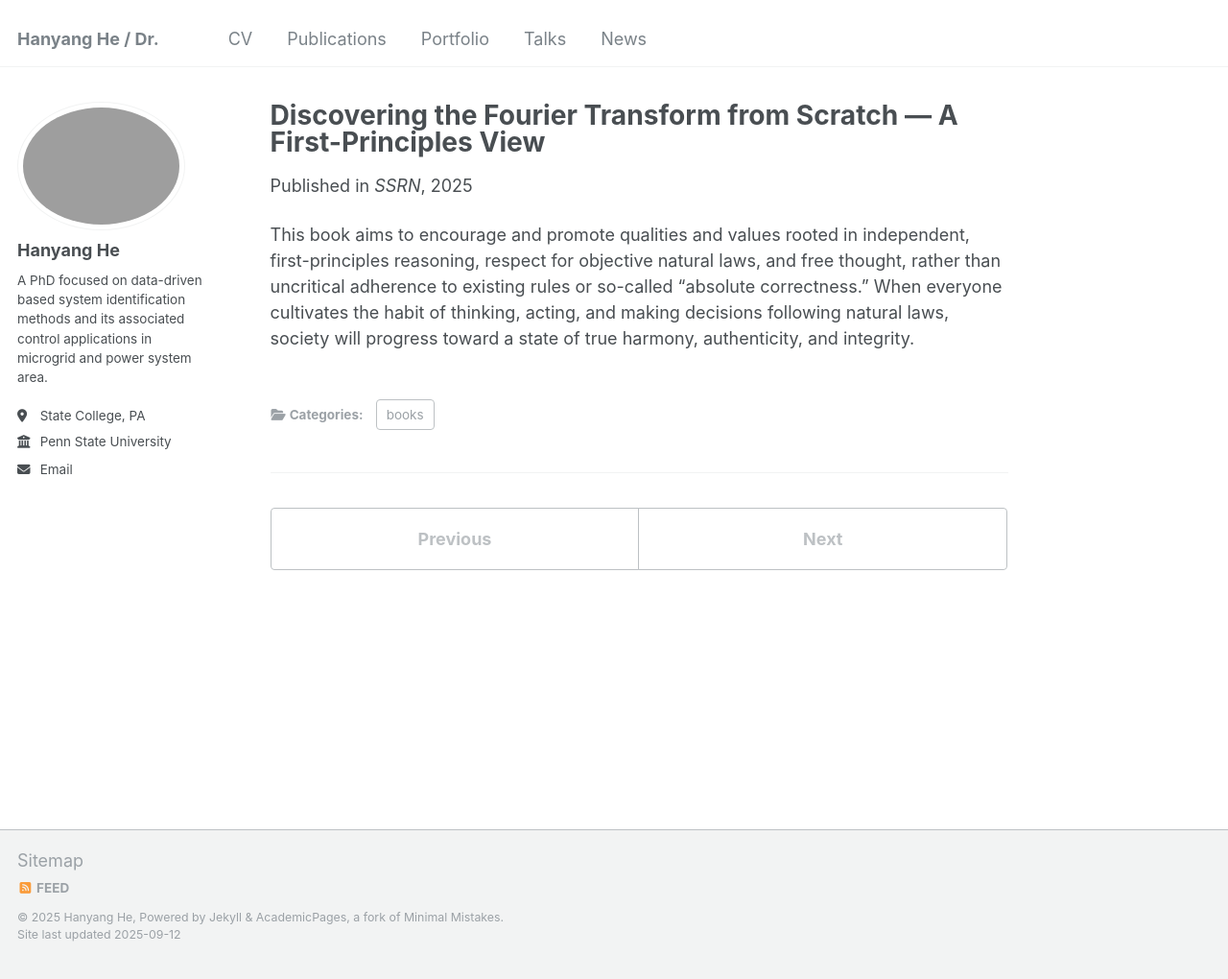
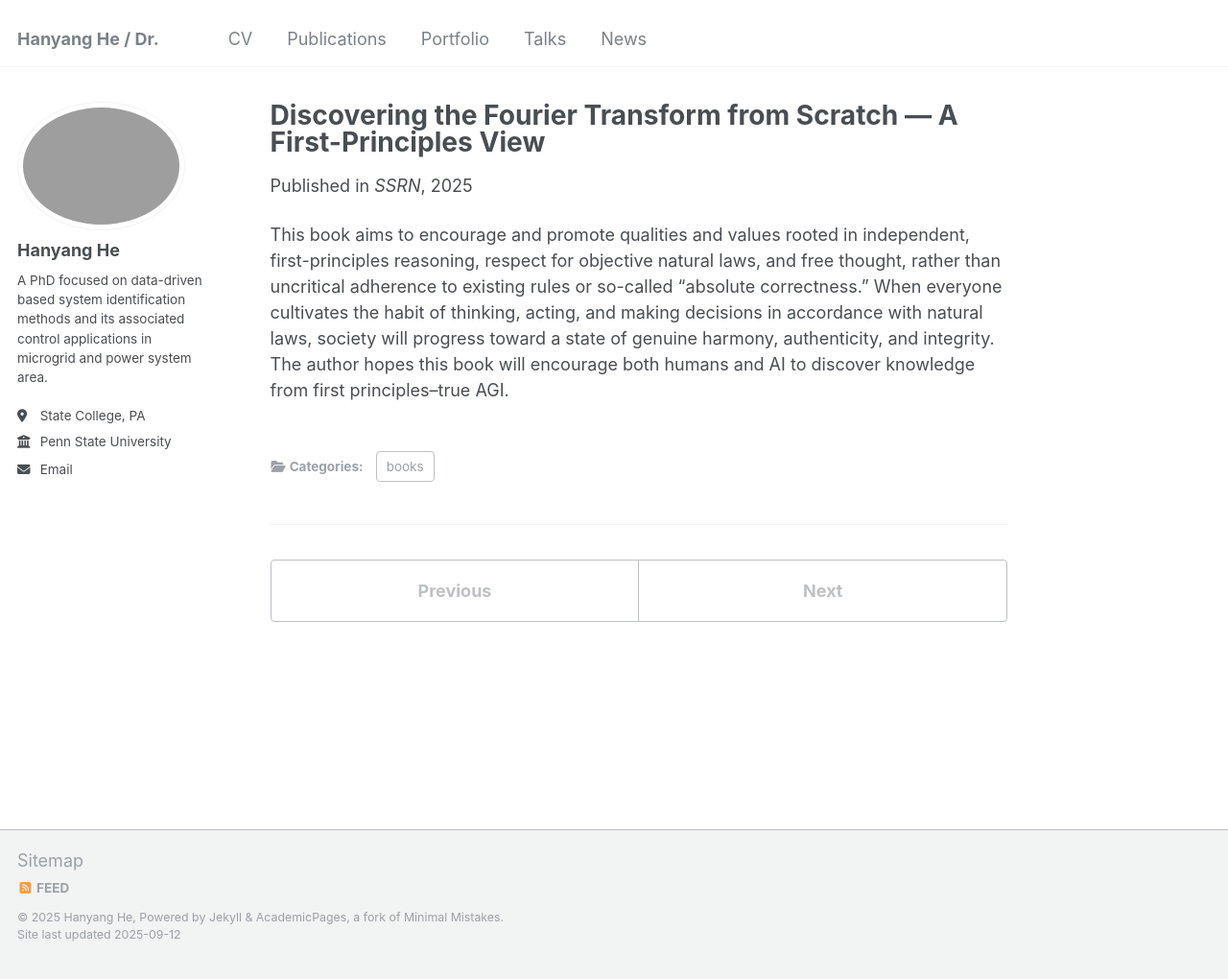
Before and after one commit to HanyangHe/HanyangHe.github.io, a Jekyll site: the page built from _publications/2025-06-07-book-FourierTransform.md, in a window 1280 px wide and 1202 px high. Shown: the top 1020 px of the window at 96% size. Built offline with Jekyll 4.4.1, drawn with Linux system fonts in a browser that asks for light colours; a script that is not in the unit is left out.

Commit message:
Update 2025-06-07-book-FourierTransform.md

```diff
--- a/_publications/2025-06-07-book-FourierTransform.md
+++ b/_publications/2025-06-07-book-FourierTransform.md
@@ -9,4 +9,5 @@
 paperurl: 'https://ssrn.com/abstract=5285592'
 # citation: 'He, Hanyang, Discovering the Fourier Transform from Scratch - A First-Principles View (June 07, 2025). Available at SSRN: https://ssrn.com/abstract=5285592'
 ---
-This book aims to encourage and promote qualities and values rooted in independent, first-principles reasoning, respect for objective natural laws, and free thought, rather than uncritical adherence to existing rules or so-called “absolute correctness.” When everyone cultivates the habit of thinking, acting, and making decisions following natural laws, society will progress toward a state of true harmony, authenticity, and integrity.
+This book aims to encourage and promote qualities and values rooted in independent, first-principles reasoning, respect for objective natural laws, and free thought, rather than uncritical adherence to existing rules or so-called “absolute correctness.” When everyone cultivates the habit of thinking, acting, and making decisions in accordance with natural laws, society will progress toward a state of genuine harmony, authenticity, and integrity.
+The author hopes this book will encourage both humans and AI to discover knowledge from first principles--true AGI.
```
